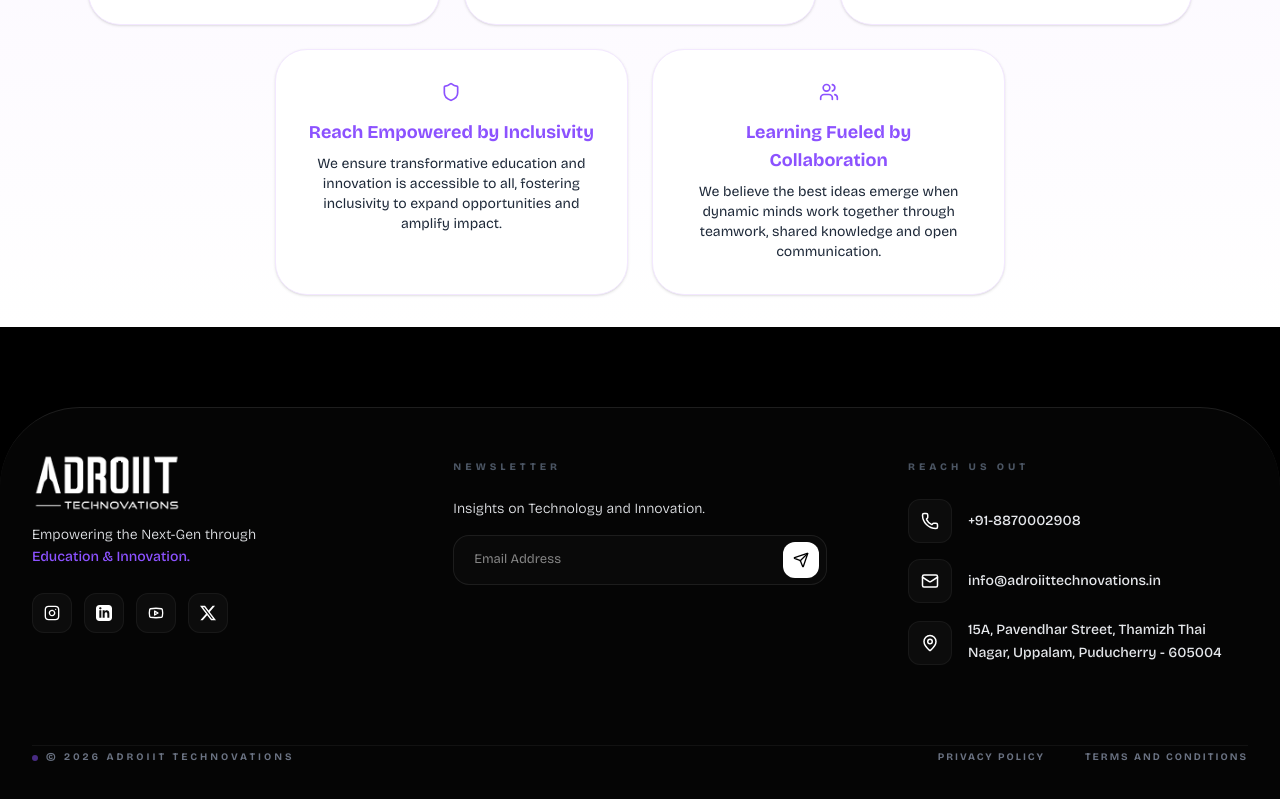
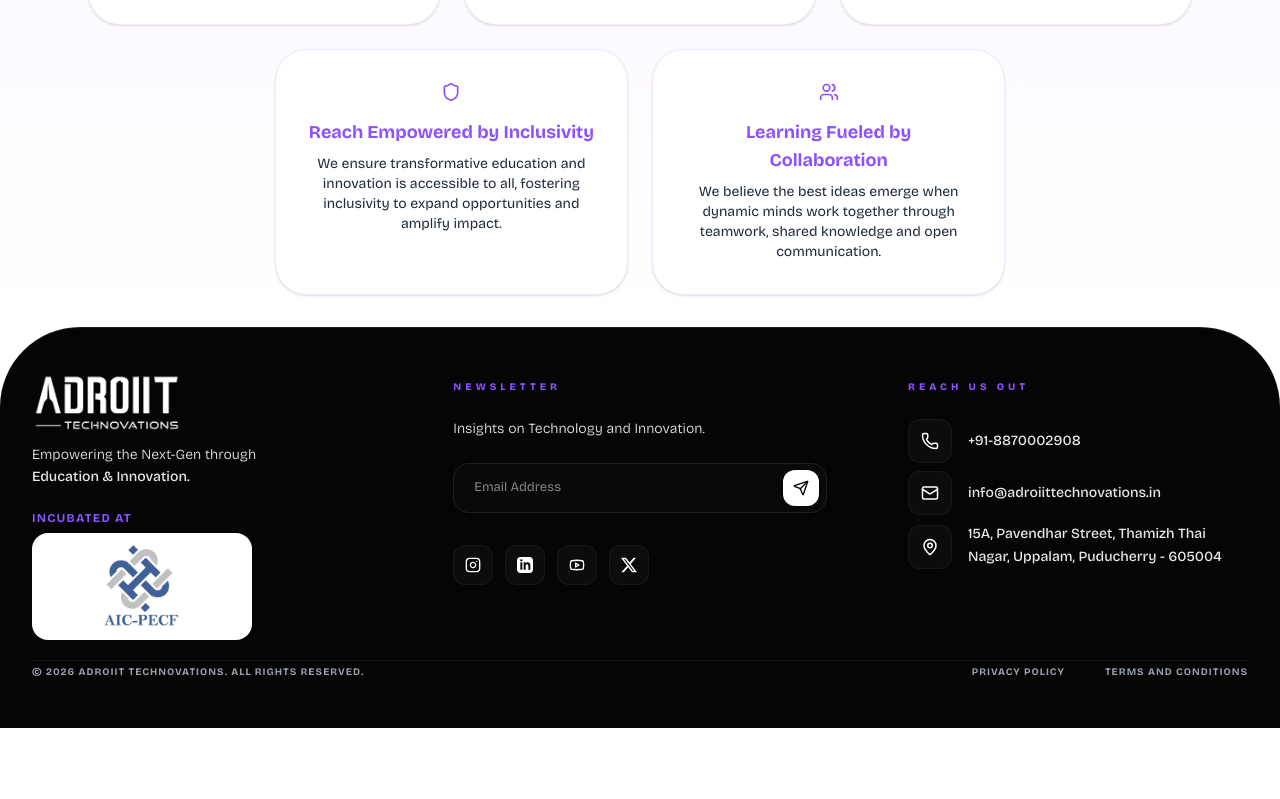
Before and after one commit to Adroiit-Technovations/adroiit-website, a Next.js app: page /about in a window 1280 px wide. Shown: the part 1473-2272 px from the top of the page. After the commit the page ends 2201 px from the top, so only its background shows below. Built offline with nearby package versions, Linux system fonts and the light colour scheme; no server answers.

Commit message:
Updated Footer

```diff
--- a/app/about/page.tsx
+++ b/app/about/page.tsx
@@ -42,7 +42,8 @@ export default function About() {
     <div className={`${bricolage.className} bg-black text-white min-h-screen`}>
       <Navbar />
 
-      <main className="pt-32 pb-20">
+      {/* FIXED: Removed pb-20 from here so it doesn't leave a black gap */}
+      <main className="pt-32">
 
         {/* 🔥 Heading Section */}
         <section className="max-w-5xl mx-auto text-center mb-8 px-6">
@@ -100,7 +101,7 @@ export default function About() {
               className="relative h-[400px] w-full rounded-[2.5rem] overflow-hidden shadow-xl"
             >
               <Image
-                src="/about-hero.jpg" // Replace with your actual image path
+                src="/about-hero.jpg"
                 alt="Innovation and Learning"
                 fill
                 className="object-cover"
@@ -184,7 +185,10 @@ export default function About() {
 
       </main>
 
-      <Footer />
+      {/* Sits completely flush against the white background above it */}
+      <div className="w-full bg-white">
+        <Footer />
+      </div>
     </div>
   );
 }
--- a/app/layout.tsx
+++ b/app/layout.tsx
@@ -33,10 +33,14 @@ export default function RootLayout({
   return (
     <html lang="en" className="scroll-smooth">
       <body
-        className={`${geistSans.variable} ${geistMono.variable} ${bricolage.variable} antialiased`}
+        className={`${geistSans.variable} ${geistMono.variable} ${bricolage.variable} antialiased bg-[#f5f5f5]`}
       >
         <Navbar />
-        <main>{children}</main>
+
+        {/* Main background layout that contrasts with the black footer to show the curves */}
+        <main className="min-h-screen bg-[#f5f5f5] w-full">
+          {children}
+        </main>
 
         {/* ✅ WhatsApp button added globally */}
         <WhatsappButton />
--- a/app/page.tsx
+++ b/app/page.tsx
@@ -1,27 +1,29 @@
-import Navbar from "@/components/Navbar";
 import Hero from "@/sections/Hero";
 import Services from "@/sections/Services";
 import Gallery from "@/sections/Gallery";
 import Footer from "@/sections/Footer";
 import Clients from "@/sections/Clients";
 import Testimonials from "@/sections/Testimonials";
-import WhatsappButton from "@/components/WhatsappButton";
-import PartnerWithUs from "@/sections/PartnerWithUs"
+import PartnerWithUs from "@/sections/PartnerWithUs";
 
 export default function Home() {
   return (
-    <>
-      <Navbar />
+    <div className="w-full min-h-screen bg-[#050505]">
+      {/* 1. Main page sections */}
+      <div className="w-full">
         <Hero />
         <Services />
         <Gallery />
         <Clients />
         <Testimonials />
         <PartnerWithUs />
+      </div>
+
+      {/* 2. FIXED: Keeps the light background so the black curves stand out,
+          but completely removes the top padding so it snaps flush against the section above it */}
+      <div className="w-full bg-[#f5f5f5]">
         <Footer />
-
-      {/* 🔥 Floating WhatsApp */}
-      <WhatsappButton />
-    </>
+      </div>
+    </div>
   );
 }
--- a/sections/Footer.tsx
+++ b/sections/Footer.tsx
@@ -21,7 +21,16 @@ const XIcon = ({ size = 18 }) => (
   </svg>
 );
 
-export default function PremiumFooter() {
+interface FooterColors {
+  newsletter?: string;
+  reachUsOut?: string;
+}
+
+interface PremiumFooterProps {
+  headingColors?: FooterColors;
+}
+
+export default function PremiumFooter({ headingColors }: PremiumFooterProps) {
   const [status, setStatus] = useState<"idle" | "loading" | "success">("idle");
 
   const socialLinks = [
@@ -46,32 +55,29 @@ export default function PremiumFooter() {
   return (
     <footer className={`${bricolage.className} relative bg-[#050505] text-white px-8 pt-11 pb-12 border-t border-white/10 overflow-hidden rounded-t-[40px] md:rounded-t-[80px]`}>
       <div className="max-w-7xl mx-auto relative z-10">
-        <div className="grid grid-cols-1 md:grid-cols-3 gap-12 mb-20 items-start w-full">
+        <div className="grid grid-cols-1 md:grid-cols-3 gap-12 mb-5 items-start w-full">
 
-          {/* COLUMN 1: BRAND + SOCIALS */}
+          {/* COLUMN 1: BRAND */}
           <div className="flex flex-col space-y-6 md:justify-self-start items-start">
             <div className="flex flex-col space-y-3">
               <Image src="/logo2.png" alt="Adroiit Technovations" width={150} height={55} className="brightness-125 grayscale hover:grayscale-0 transition-all duration-700" />
               <p className="text-gray-200 text-sm font-light leading-relaxed max-w-xs">
                 Empowering the Next-Gen through <br className="hidden md:block" />
-                <span className="text-[#8c52ff] font-medium">Education & Innovation.</span>
+                <span className="font-medium">Education & Innovation.</span>
               </p>
-            </div>
-            <div className="flex flex-wrap gap-3">
-              {socialLinks.map((item, i) => (
-                <Link key={i} href={item.href} target="_blank" rel="noopener noreferrer" className="group flex items-center justify-center w-10 h-10 rounded-xl bg-white/[0.03] border border-white/5 hover:bg-white/[0.08] hover:border-purple-500/30 transition-all duration-500">
-                  <span className="text-white group-hover:text-white transition-colors duration-300">
-                    <item.Icon size={16} />
-                  </span>
-                </Link>
-              ))}
+
+              {/* INCUBATED AT LOGO */}
+              <div className="pt-2 flex flex-col items-start space-y-1.5">
+                <span className="text-[12px] tracking-[0.1em] uppercase font-bold text-[#8c52ff]">Incubated at</span>
+                <Image src="/aic-pecf-logo.png" alt="Incubator Logo" width={220} height={100} className="rounded-2xl" />
+              </div>
             </div>
           </div>
 
-          {/* COLUMN 2: NEWSLETTER */}
+          {/* COLUMN 2: NEWSLETTER + SOCIALS */}
           <div className="flex flex-col space-y-6 md:justify-self-center w-full max-w-sm items-start">
             <h4 className="premium-label">Newsletter</h4>
-            <div className="space-y-4 w-full">
+            <div className="space-y-6 w-full">
               <p className="text-gray-200 text-sm font-light">
                 Insights on Technology and Innovation.
               </p>
@@ -94,13 +100,24 @@ export default function PremiumFooter() {
                    status === "success" ? <CheckCircle2 size={16} className="text-green-500" /> : <Send size={16} />}
                 </button>
               </form>
+
+              {/* Social Media Links relocated below signup */}
+              <div className="flex flex-wrap gap-3 pt-2">
+                {socialLinks.map((item, i) => (
+                  <Link key={i} href={item.href} target="_blank" rel="noopener noreferrer" className="group flex items-center justify-center w-10 h-10 rounded-xl bg-white/[0.03] border border-white/5 hover:bg-white/[0.08] hover:border-purple-500/30 transition-all duration-500">
+                    <span className="text-white group-hover:text-white transition-colors duration-300">
+                      <item.Icon size={16} />
+                    </span>
+                  </Link>
+                ))}
+              </div>
             </div>
           </div>
 
           {/* COLUMN 3: REACH US OUT */}
           <div className="flex flex-col space-y-6 md:justify-self-end w-full md:w-fit items-start">
             <h4 className="premium-label">Reach Us Out</h4>
-            <div className="flex flex-col space-y-4">
+            <div className="flex flex-col space-y-2">
 
               <div className="flex items-center gap-4 group">
                 <div className="w-11 h-11 rounded-xl bg-white/[0.03] border border-white/5 group-hover:bg-white/[0.08] group-hover:border-purple-500/30 flex items-center justify-center transition-all duration-500 flex-shrink-0">
@@ -132,10 +149,10 @@ export default function PremiumFooter() {
         {/* BOTTOM BAR */}
         <div className="pt-1 border-t border-white/5 flex flex-col md:flex-row justify-between items-center gap-8">
           <div className="flex items-center gap-2">
-            <div className="w-1.5 h-1.5 rounded-full bg-[#8c52ff]/50" />
-            <p className="text-gray-500 text-[10px] tracking-[0.3em] uppercase font-bold">© 2026 Adroiit Technovations</p>
+            {/* Purple dot successfully removed from here */}
+            <p className="text-gray-400 text-[10px] tracking-[0.1em] uppercase font-bold">© 2026 Adroiit Technovations. All Rights Reserved.</p>
           </div>
-          <div className="flex gap-10 text-[10px] tracking-[0.2em] uppercase font-bold text-gray-500">
+          <div className="flex gap-10 text-[10px] tracking-[0.1em] uppercase font-bold text-gray-400">
             <Link href="/privacy" className="hover:text-purple-500 transition-colors">Privacy Policy</Link>
             <Link href="/terms" className="hover:text-purple-500 transition-colors">Terms and Conditions</Link>
           </div>
@@ -143,7 +160,7 @@ export default function PremiumFooter() {
       </div>
 
       <style jsx>{`
-        .premium-label { font-size: 10px; letter-spacing: 0.4em; text-transform: uppercase; color: #4b5563; font-weight: 900; display: block; padding-top: 8px; }
+        .premium-label { font-size: 10px; letter-spacing: 0.4em; text-transform: uppercase; color: #8c52ff; font-weight: 900; display: block; padding-top: 8px; }
         .premium-input { width: 100%; background: rgba(255, 255, 255, 0.02); border: 1px solid rgba(255, 255, 255, 0.08); border-radius: 16px; padding: 14px 50px 14px 20px; font-size: 13px; color: white; transition: all 0.3s; }
         .premium-input:focus { outline: none; border-color: rgba(140, 82, 255, 0.5); background: rgba(255, 255, 255, 0.04); }
       `}</style>
--- a/sections/Services.tsx
+++ b/sections/Services.tsx
@@ -45,7 +45,7 @@ export default function Services() {
       title: "Technical Workshops",
       description: "Industry-focused training programs that equip students with job ready skills through immersive, hands-on experience using modern tools and technologies.",
       image: "/services/technical-workshop2.png",
-      link: "/services/stem-workshop",
+      link: "/services/technical-workshop",
     },
     {
       title: "Custom Machinery Fabrication",
```
Also changed, not shown: public/aic-pecf-logo.png (added), public/aic-pecf.jpg (added). Lines whose indentation alone changed are shown as unchanged.
